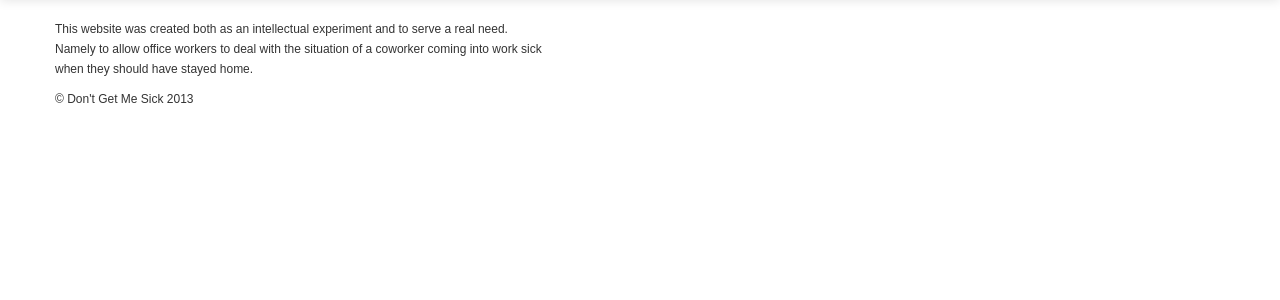
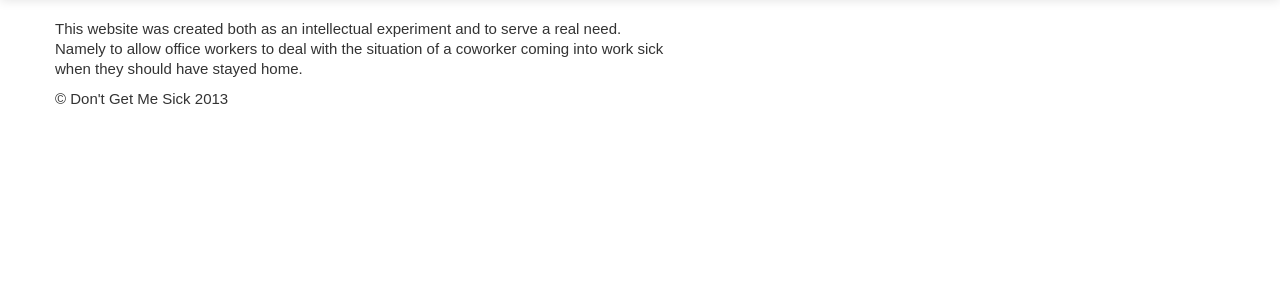
Before and after one commit to dlorenc/dontgetmesick, a Python web app: template templates/about.html in a window 1280 px wide. Shown: the part 41-341 px from the top of the page. Run offline with Jinja, Linux system fonts and the light colour scheme; the template is opened without the code that fills it, so the values that code supplies are empty; some libraries are stand-ins or nearby versions.

Commit message:
moved and increased font size

```diff
--- a/templates/base.html
+++ b/templates/base.html
@@ -53,13 +53,14 @@
     </div>
 
     <div class="container">
+      <style type="text/css">
+        p {font-family:Arial;font-size:15px;font-style:normal;font-weight:normal;color:000000;}
+        </style>
 
       {% block content %}{% endblock %}
 
       <footer>
-        <style type="text/css">
-        p {font-family:Arial;font-size:12px;font-style:normal;font-weight:normal;color:000000;}
-        </style>
+
         <p>&copy; Don't Get Me Sick 2013</p>
       </footer>
 
```
